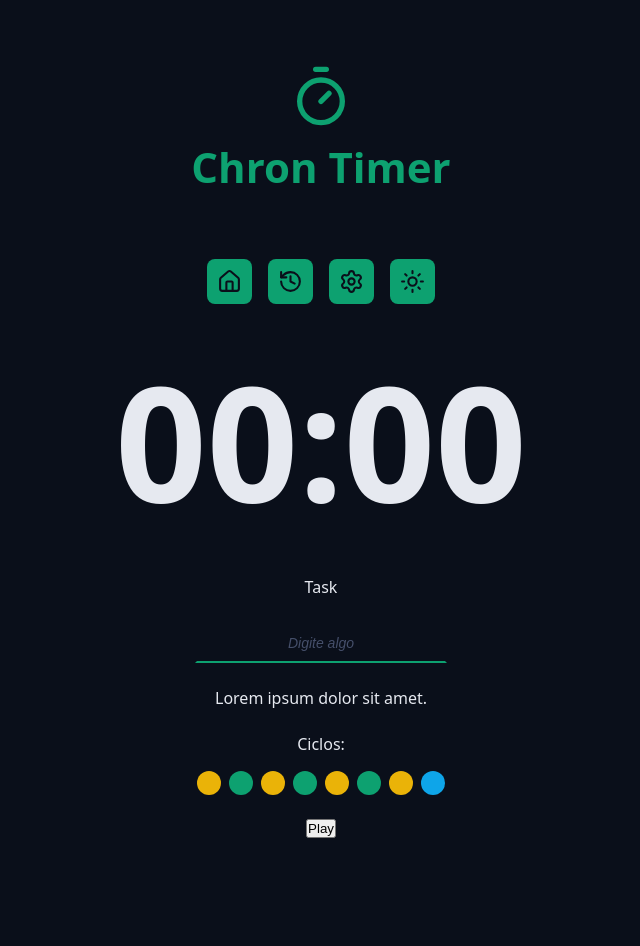
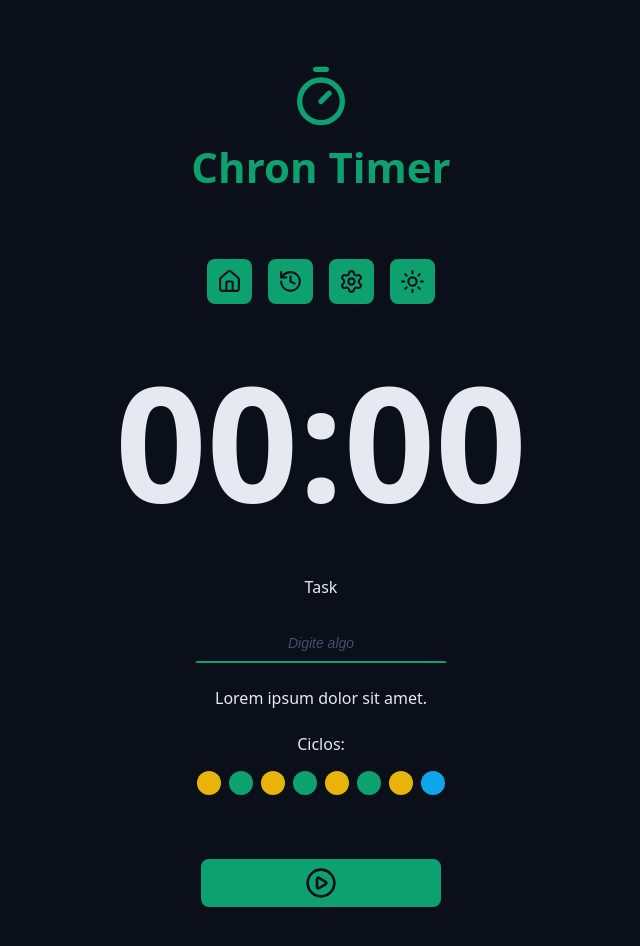
Before and after one commit to guilhermerodrigues17/chron-timer, a React (Vite) app: page / in a window 1280 px wide. Shown: the top 946 px of the page, without its empty margins (319-959 px from the left). Before the commit the page ends 870 px from the top, so only its background shows below. Built offline with nearby package versions, Linux system fonts and the light colour scheme.

Commit message:
feat: add default button component

```diff
--- a/src/App.tsx
+++ b/src/App.tsx
@@ -7,6 +7,8 @@
 import { CountDown } from './components/CountDown';
 import { DefaultInput } from './components/DefaultInput';
 import { Cycles } from './components/Cycles';
+import { DefaultButton } from './components/DefaultButton';
+import { PlayCircleIcon } from 'lucide-react';
 
 export function App() {
   return (
@@ -43,7 +45,7 @@
           </div>
 
           <div className='formRow'>
-            <button>Play</button>
+            <DefaultButton icon={<PlayCircleIcon />} />
           </div>
         </form>
       </Container>
--- /dev/null
+++ b/src/components/DefaultButton/index.tsx
@@ -0,0 +1,21 @@
+import type React from 'react';
+import styles from './styles.module.css';
+
+type DefaultButtonProps = {
+  icon: React.ReactNode;
+  color?: 'defaultGreen' | 'red';
+} & React.ComponentProps<'button'>;
+
+export function DefaultButton({
+  icon,
+  color = 'defaultGreen',
+  ...props
+}: DefaultButtonProps) {
+  return (
+    <>
+      <button className={`${styles.button} ${styles[color]}`} {...props}>
+        {icon}
+      </button>
+    </>
+  );
+}
--- /dev/null
+++ b/src/components/DefaultButton/styles.module.css
@@ -0,0 +1,32 @@
+.button {
+  border: none;
+  display: flex;
+  align-items: center;
+  justify-content: center;
+  min-width: 24rem;
+  border-radius: 0.8rem;
+  padding: 0.8rem;
+  margin: 4rem 0;
+  cursor: pointer;
+
+  transition: all 0.15s ease-in-out;
+}
+
+.button:hover {
+  filter: brightness(70%);
+}
+
+.button svg {
+  width: 3.2rem;
+  height: 3.2rem;
+}
+
+.defaultGreen {
+  background: var(--primary);
+  color: var(--text-over-primary);
+}
+
+.red {
+  background: var(--error);
+  color: var(--text-over-error);
+}
```
